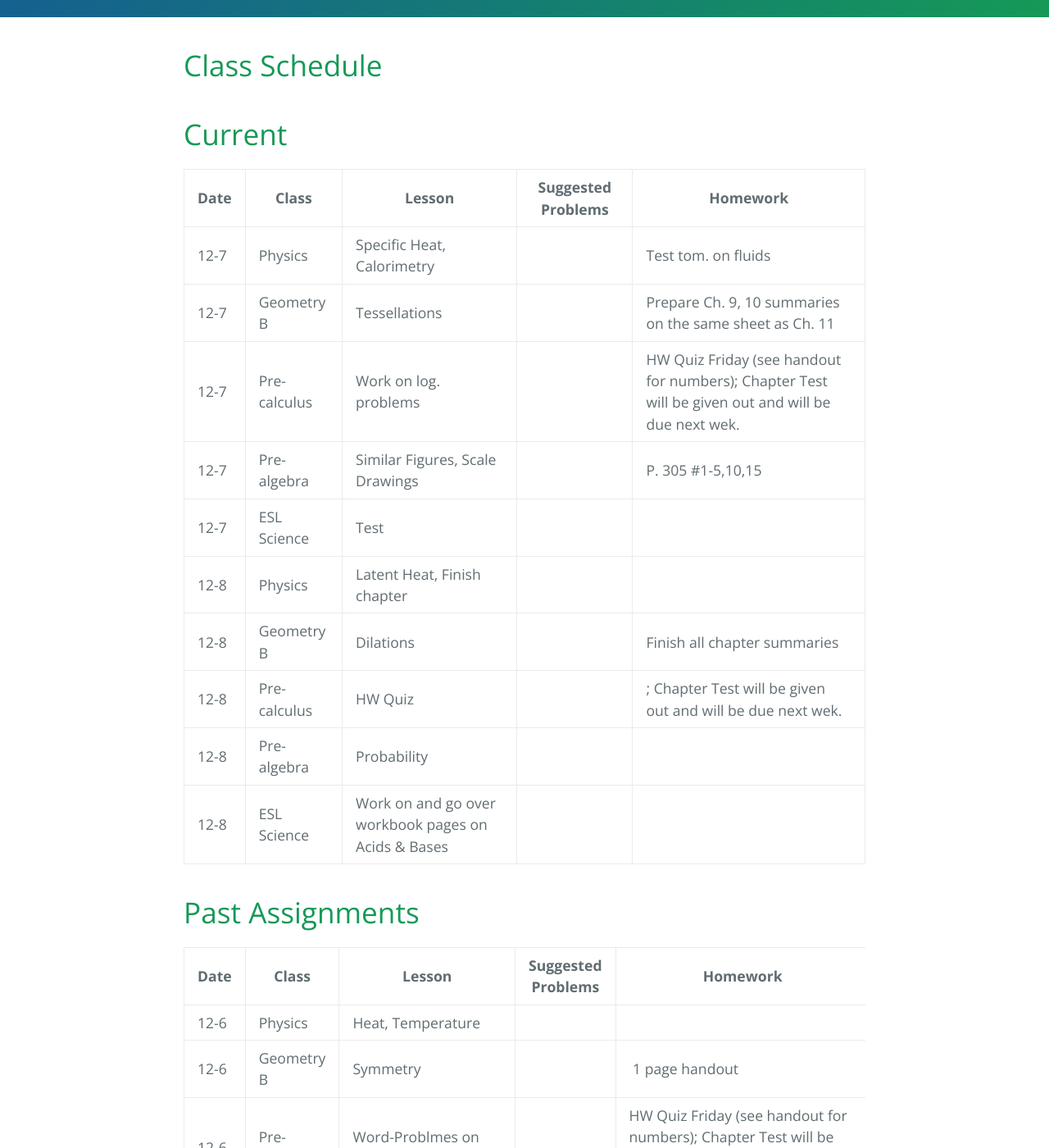
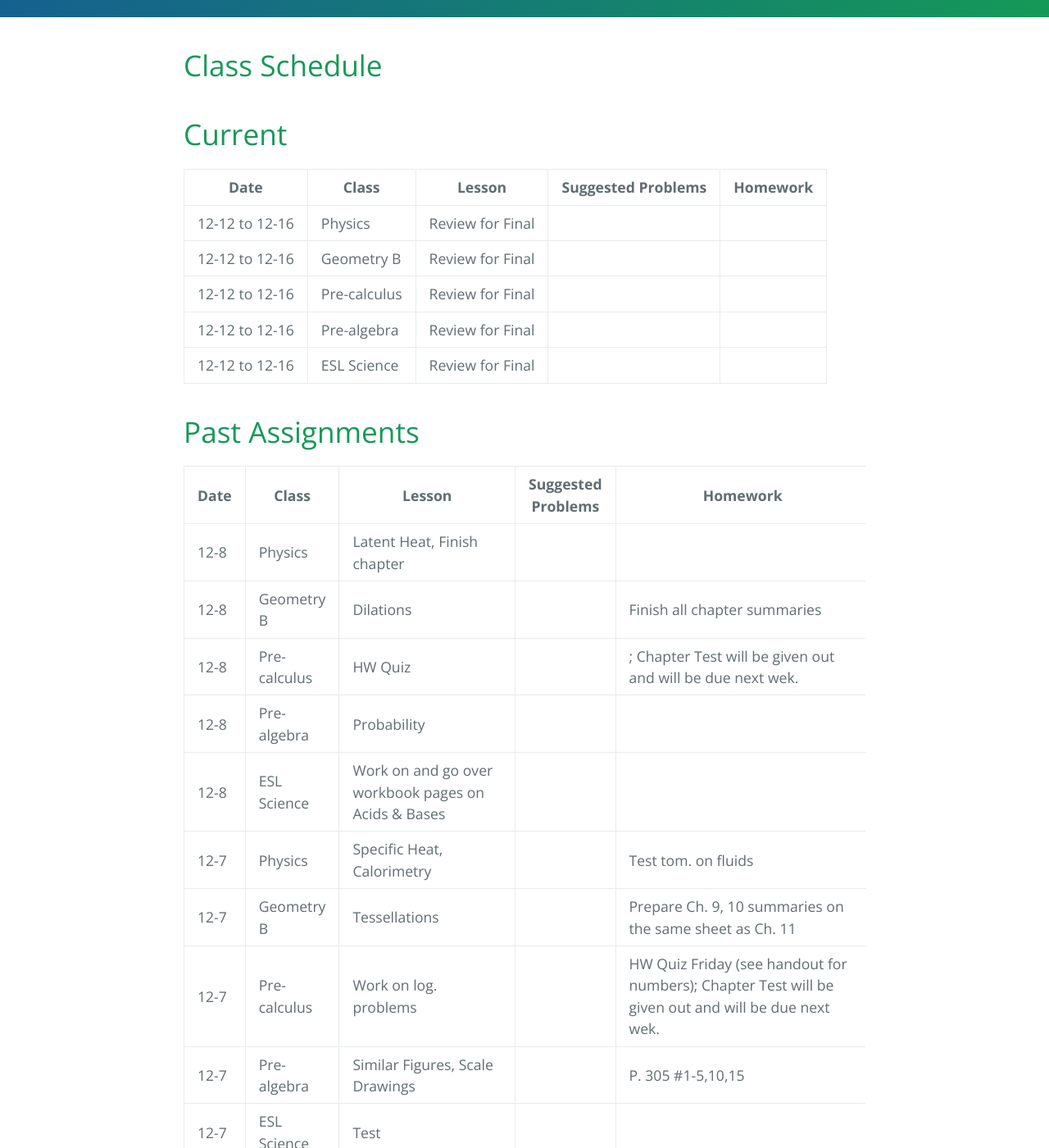
Before and after one commit to gpayoo/gpayoo, a Jekyll site: the page built from index.md, in a window 1280 px wide and 1400 px high, scrolled down 362 px. Shown: the whole window at 82% size. Built offline with Jekyll 4.4.1, drawn with Linux system fonts in a browser that asks for light colours; our own code applies the rules of GitHub Pages for plain Markdown files.

Commit message:
Update index.md

```diff
--- a/index.md
+++ b/index.md
@@ -10,22 +10,27 @@ layout: default
 
 | Date | Class | Lesson | Suggested Problems | Homework |
 | ---- | ----- | ------ | -------- | ---
-| 12-7 | Physics |  Specific Heat, Calorimetry | | Test tom. on fluids
-| 12-7 | Geometry B | Tessellations | |  Prepare Ch. 9, 10 summaries on the same sheet as Ch. 11
-| 12-7 | Pre-calculus | Work on log. problems| | HW Quiz Friday (see handout for numbers); Chapter Test will be given out and will be due next wek.
-| 12-7 | Pre-algebra | Similar Figures, Scale Drawings | |  P. 305 #1-5,10,15
-| 12-7 | ESL Science | Test |  |
-| 12-8 | Physics | Latent Heat, Finish chapter  | |
-| 12-8 | Geometry B | Dilations | | Finish all chapter summaries
-| 12-8 | Pre-calculus | HW Quiz | | ; Chapter Test will be given out and will be due next wek.
-| 12-8 | Pre-algebra | Probability | |
-| 12-8 | ESL Science | Work on and go over workbook pages on Acids & Bases |  |
+| 12-12 to 12-16 | Physics | Review for Final | |
+| 12-12 to 12-16 | Geometry B | Review for Final | |
+| 12-12 to 12-16 | Pre-calculus | Review for Final | |
+| 12-12 to 12-16 | Pre-algebra | Review for Final| |
+| 12-12 to 12-16 | ESL Science |  Review for Final|  |
 
 
 # [](#header-2) Past Assignments
 
 | Date | Class | Lesson | Suggested Problems | Homework |
 | ---- | ----- | ------ | -------- | ---
+| 12-8 | Physics | Latent Heat, Finish chapter  | |
+| 12-8 | Geometry B | Dilations | | Finish all chapter summaries
+| 12-8 | Pre-calculus | HW Quiz | | ; Chapter Test will be given out and will be due next wek.
+| 12-8 | Pre-algebra | Probability | |
+| 12-8 | ESL Science | Work on and go over workbook pages on Acids & Bases |  |
+| 12-7 | Physics |  Specific Heat, Calorimetry | | Test tom. on fluids
+| 12-7 | Geometry B | Tessellations | |  Prepare Ch. 9, 10 summaries on the same sheet as Ch. 11
+| 12-7 | Pre-calculus | Work on log. problems| | HW Quiz Friday (see handout for numbers); Chapter Test will be given out and will be due next wek.
+| 12-7 | Pre-algebra | Similar Figures, Scale Drawings | |  P. 305 #1-5,10,15
+| 12-7 | ESL Science | Test |  |
 | 12-6 | Physics | Heat, Temperature  | |
 | 12-6 | Geometry B | Symmetry | |  1 page handout
 | 12-6 | Pre-calculus | Word-Problmes on Logs| | HW Quiz Friday (see handout for numbers); Chapter Test will be given out and will be due next wek.
```
